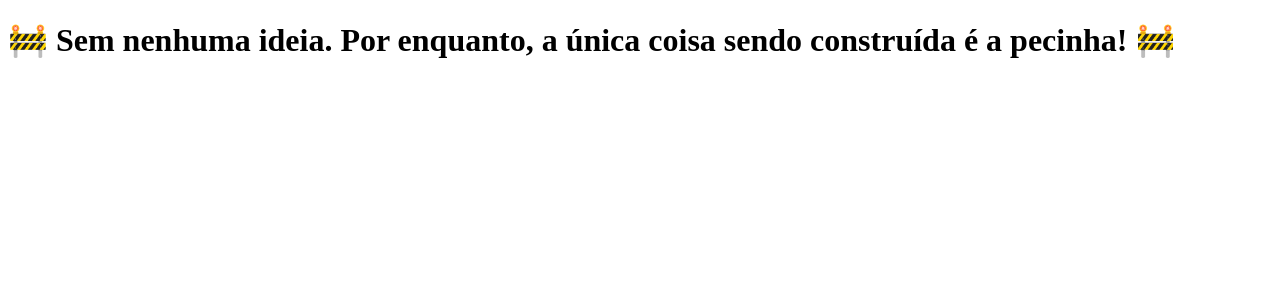
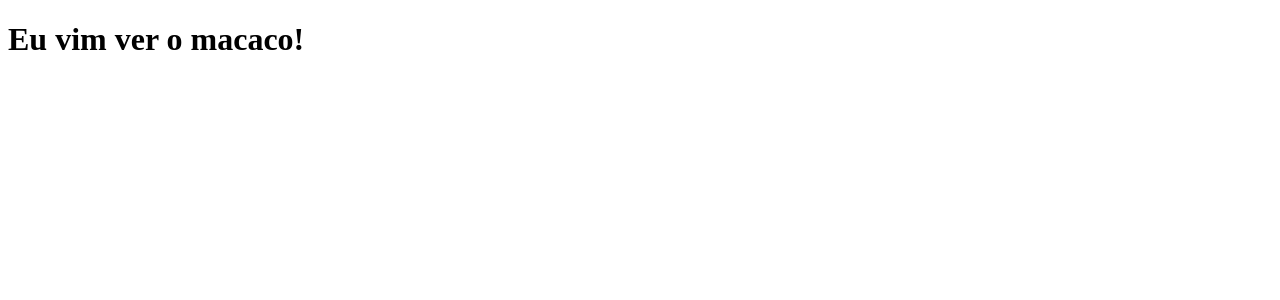
Before and after one commit to Vitu-cassa/clone-tabnews, a Next.js app: page / in a window 1280 px wide. Shown: the top 300 px of the page. Built offline with nearby package versions, Linux system fonts and the light colour scheme.

Commit message:
Mudando a frase.

```diff
--- a/pages/index.js
+++ b/pages/index.js
@@ -1,10 +1,5 @@
 function Home() {
-  return (
-    <h1>
-      🚧 Sem nenhuma ideia. Por enquanto, a única coisa sendo construída é a
-      pecinha! 🚧
-    </h1>
-  );
+  return <h1>Eu vim ver o macaco!</h1>;
 }
 
 export default Home;
```
